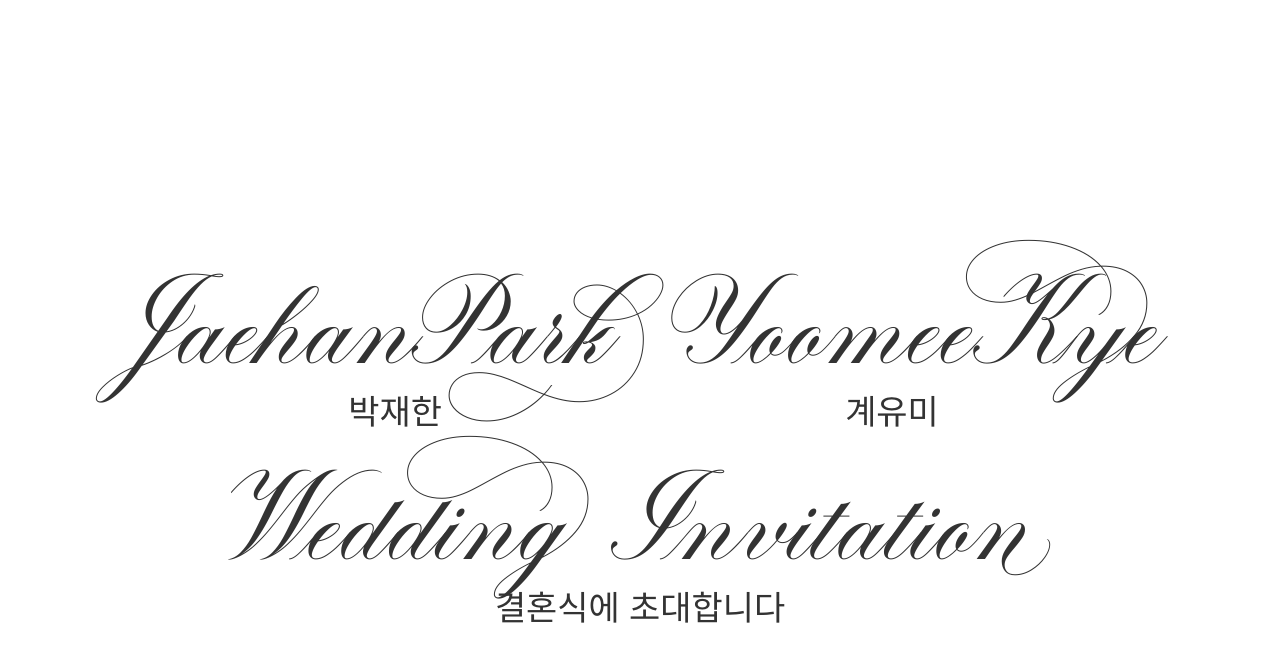
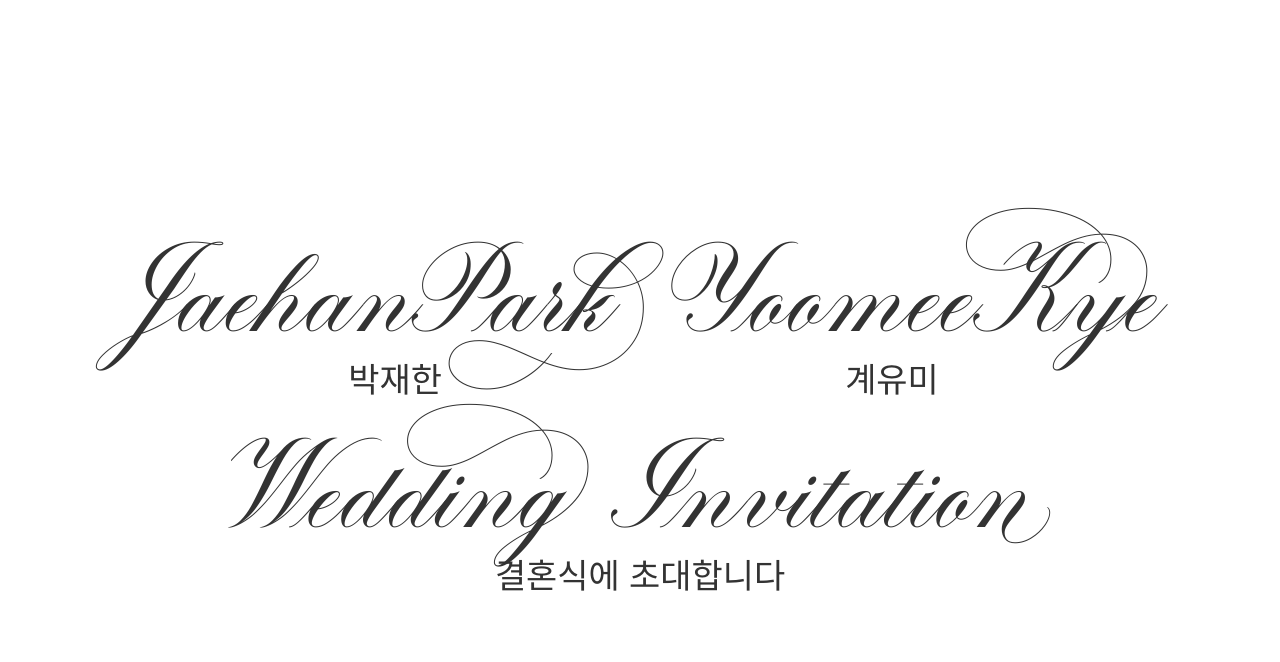
Before and after one commit to WallistoJH/invitation, a PHP site: page /index.html in a window 1280 px wide. Shown: the top 662 px of the page. Run offline with PHP 8.4, Linux system fonts and the light colour scheme; some libraries are stand-ins or nearby versions; some web fonts are replaced.

Commit message:
인트로 텍스트 수정

```diff
--- a/css/guide.css
+++ b/css/guide.css
@@ -39,11 +39,7 @@ body {
 .pd-0 { padding: 0; }
 .mr-0 { margin: 0; }
 
-/* 타이포그래피 */
-.h4-en--line { font-size: 8vw; line-height: 8vw; }
 
-.h5-kr {}
-.h6-kr { font-size: 2.65vw; line-height: 2.65vw; font-weight: 400;}
 .body-kr { font-size: 16px; line-height: 26px; }
 .body2-kr { font-size: 14px; line-height: 21px; }
 .font-0 { font-size: 0; line-height: 0; }
--- a/css/inv.css
+++ b/css/inv.css
@@ -1,6 +1,6 @@
 /* 1. 메인 타이틀 */
 #introTitle {
-    position: fixed; right: 0; left: 0; top: 0; bottom: 0;
+    position: fixed; right: 0; left: 0; top: 0; bottom: 0; z-index: -1;
     display: flex;
     height: 100vh;
     flex-direction: column;
@@ -14,15 +14,24 @@
     filter: blur(.6vw);
     opacity: .5;
 }
-
 /* 메인 아티클 덩어리 */
 #introTitle .left-top { margin-right: 3vw; }
 #introTitle .right-top { margin-left: 3vw; }
+#introTitle .top { margin-top: -5vw; }
 #introTitle .bottom { margin-top: 4vw; }
 /* 메인 텍스트 요소 */
-#introTitle .h6-kr { margin-top: .65vw; }
-#introTitle .left-top .h6-kr { margin-left: 4.5vw; }
-#introTitle .right-top .h6-kr { margin-left: -4.5vw; }
+#introTitle .intro-kr { margin-top: .65vw; }
+#introTitle .left-top .intro-kr { margin-left: 4.5vw; }
+#introTitle .right-top .intro-kr { margin-left: -4.5vw; }
+
+
+/* 타이포그래피 */
+.intro-en { font-size: 8vw; line-height: 8vw; }
+.intro-kr { font-size: 2.65vw; line-height: 2.65vw; font-weight: 400;}
+
+@media screen and (max-width: 767px) {
+    #introTitle { transform: scale(1.15);}
+}
 
 /* 2. 텍스트 타이틀 */
 #introContent {
--- a/index.html
+++ b/index.html
@@ -81,24 +81,28 @@
 
 
 <section id="introTitle" class="font-0">
-    <article class="dis-block flu font-0">
+    <article class="dis-block flu font-0 top">
         <article class="dis-inline-block left-top">
-            <h4 class="h4-en--line title-en mr-0">JaehanPark</h4>
-            <h6 class="h6-kr mr-0">박재한</h6>
+            <h4 class="intro-en title-en mr-0">JaehanPark</h4>
+            <h6 class="intro-kr mr-0">박재한</h6>
         </article>
         <article class="dis-inline-block right-top">
-            <h4 class="h4-en--line title-en mr-0">YoomeeK<span style="font-feature-settings: 'ss04' on;">y</span>e</h4>
-            <h6 class="h6-kr mr-0">계유미</h6>
+            <h4 class="intro-en title-en mr-0">YoomeeK<span style="font-feature-settings: 'ss04' on;">y</span>e</h4>
+            <h6 class="intro-kr mr-0">계유미</h6>
         </article>
     </article>
     <article class="dis-block flu font-0 bottom">
-        <h4 class="h4-en--line title-en mr-0">Wedding Invitation</h4>
-        <h6 class="h6-kr mr-0">결혼식에 초대합니다</h6>
+        <h4 class="intro-en title-en mr-0">Wedding Invitation</h4>
+        <h6 class="intro-kr mr-0">결혼식에 초대합니다</h6>
     </article>
 </section>
 
 <section id="introContent">
-
+    <article class="content">
+        <p class="body-kr">
+            박수와 축복 속에서 새로운 시작을 맞이합니다. ✿ 재미있고 행복한 날들을 함께 만들어 가려 합니다. ✿ 한결같이 서로를 아끼고 사랑하며 걸어가겠습니다. ✿ 계절이 바뀌어도 변함없는 마음으로 서겠습니다. ✿ 유난히 따뜻할 그날, 여러분과 함께하고 싶습니다. ✿ 미래로 내딛는 첫걸음에 소중한 발걸음을 부탁드립니다.
+        </p>
+    </article>
 </section>
 
 
--- a/js/inv.js
+++ b/js/inv.js
@@ -1,7 +1,15 @@
 // 스크롤시 메인 블러 시작
 $(document).ready(function () {
+    // 브라우저가 스크롤 위치를 기억하지 않도록 설정
+    // if ("scrollRestoration" in history) {
+    //     history.scrollRestoration = "manual";
+    // }
+    // 페이지 로드 시 맨 위로 이동
+    // $(window).scrollTop(0);
+
+    // 스크롤 이벤트
     $(window).on("scroll", function () {
-        if ($(window).scrollTop() > $(window).height() * 0.2) {
+        if ($(window).scrollTop() > $(window).height() * 0.4) {
             $("#introTitle").addClass("blur");
         } else {
             $("#introTitle").removeClass("blur");
```
